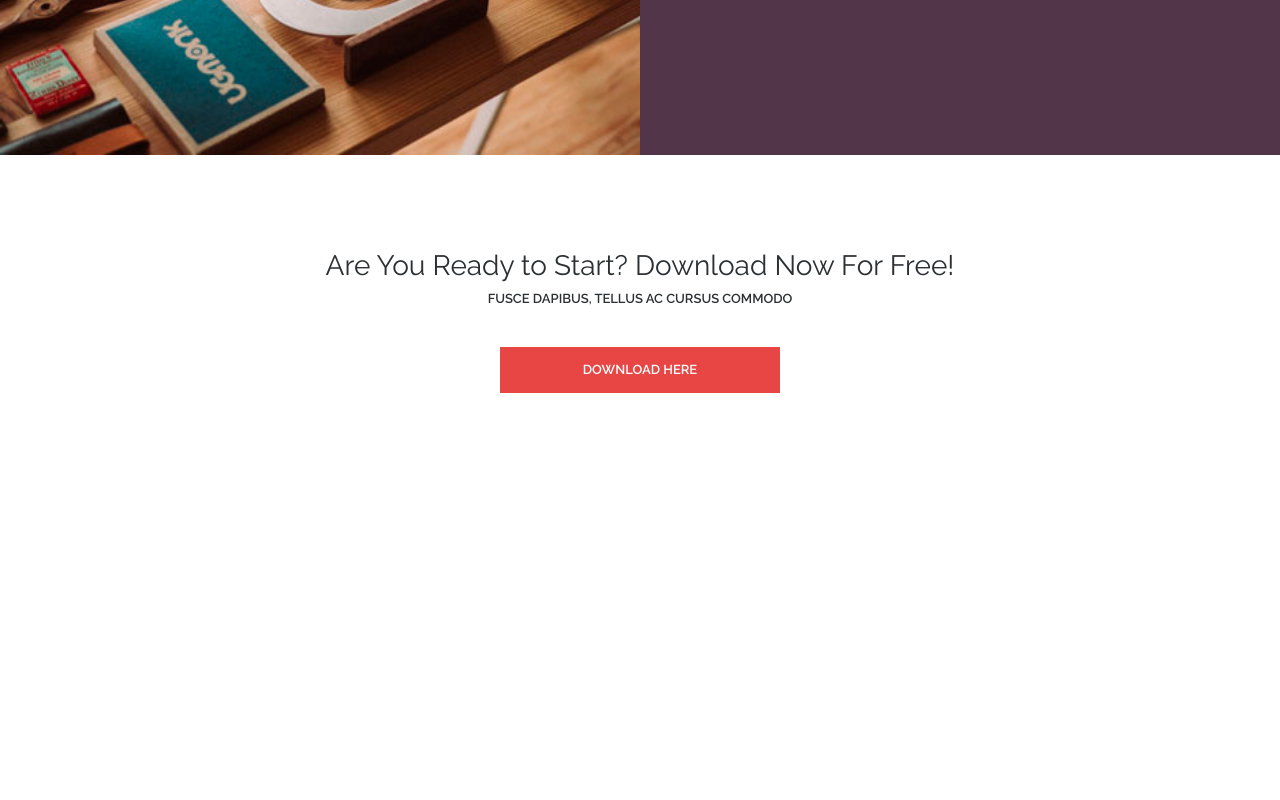
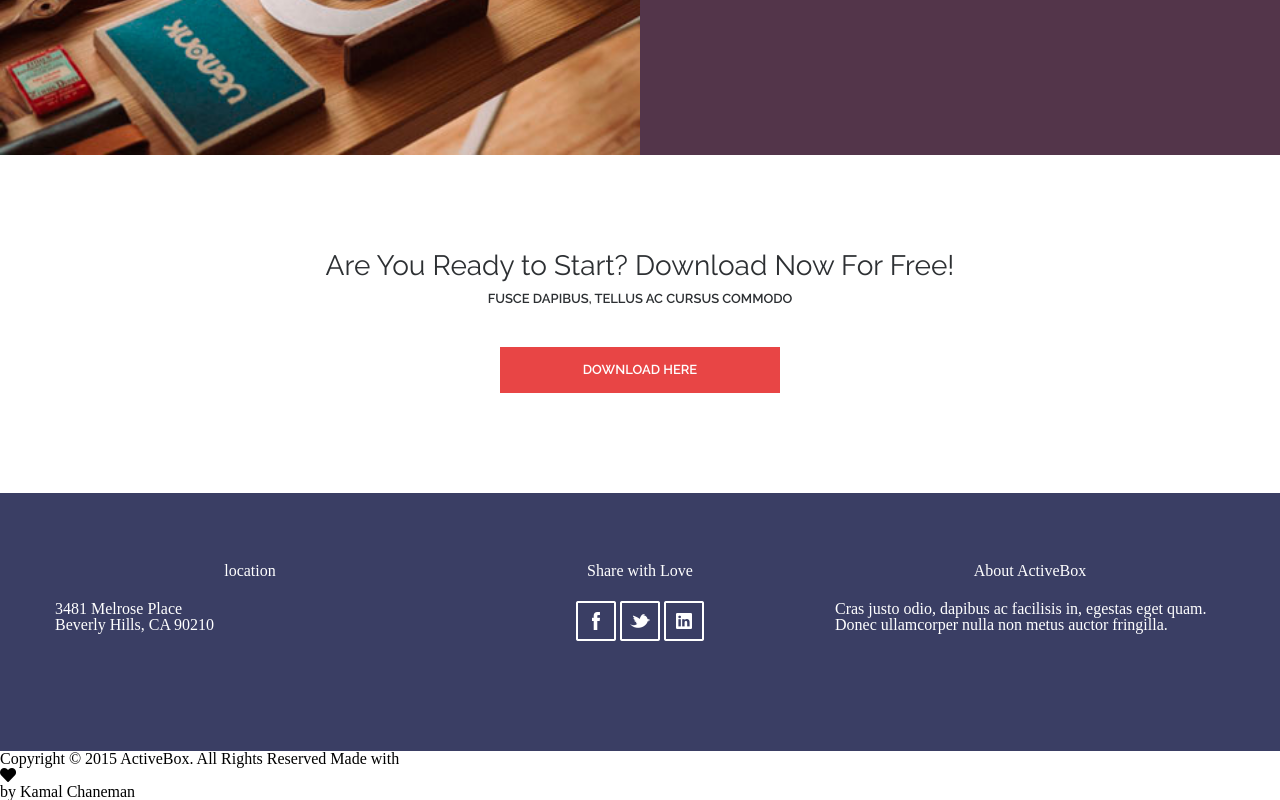
Before and after one commit to CommercialWhore/newactivebox, a plain HTML site: page newactivebox/index.html in a window 1280 px wide. Shown: the part 3153-3953 px from the top of the page. Before the commit the page ends 3646 px from the top, so only its background shows below. Drawn offline with nearby package versions, Linux system fonts and the light colour scheme; files whose address does not match are found by name; a web font is replaced by a local one.

```diff
--- a/newactivebox/css/main.css
+++ b/newactivebox/css/main.css
@@ -396,6 +396,42 @@ header {
 /* download */
 
 /* footer */
+.footer-top {
+    width: 100%;
+    margin: 0 auto;
+    background-color: #3a3e64;
+}
 
+.footer-container {
+    margin: 0 auto;
+    width: 1170px;
+    display: flex;
+    justify-content: space-between;
+    padding-bottom: 107px;
 
+}
+
+.topcont {
+    display:flex;
+    width: 33.3333%;
+    flex-wrap: wrap;
+    flex-direction: column;
+}
+
+.topcont h1 {
+    margin: 0 auto;
+    padding-top: 70px;
+    padding-bottom: 22px;
+    color: #FFF;
+
+}
+.topcont p {
+    width: 100%;
+    margin: 0 auto;
+    color: #FFF;
+}
+
+.footer-social {
+    margin: 0 auto;
+}
 /* footer */
--- a/newactivebox/index.html
+++ b/newactivebox/index.html
@@ -219,7 +219,7 @@
         </div>
     </div>
 </div>
-<!-- tema -->
+<!-- team -->
 <!-- clients -->
 <div class="clients">
         <img src="image/clients/1.jpg" alt="" class="clientsphoto">
@@ -244,6 +244,34 @@
 <!-- download -->
 
 <!-- footer -->
+<div class="footer">
+    <div class="footer-top">
+        <div class="footer-container">
+        <div class="topcont">
+            <h1>location</h1>
+            <p>3481 Melrose Place<br>
+                Beverly Hills, CA 90210</p>
+        </div>
+        <div class="topcont">
+            <h1>Share with Love</h1>
+            <div class="footer-social">
+                <a href="#" target="_blank"><img src="image/footer/facebook.png" alt="facebook"></a>
+                <a href="#" target="_blank"><img src="image/footer/twitter.png" alt="twitter"></a>
+                <a href="#" target="_blank"><img src="image/footer/linkedin.png" alt="linkedin"></a>
+            </div>
+        </div>
+        <div class="topcont">
+            <h1>About ActiveBox</h1>
+            <p>Cras justo odio, dapibus ac facilisis in, egestas eget quam. Donec ullamcorper nulla non metus auctor fringilla.</p>
+        </div>
+    </div>
+    </div>
+    <div class="footer-bottom">
+        <p>Copyright © 2015 ActiveBox. All Rights Reserved Made with</p>
+        <i class="fas fa-heart"></i>
+        <p class="name">by Kamal Chaneman</p>
+    </div>
+</div>
 <!-- footer -->
 </body>
 </html>
```
